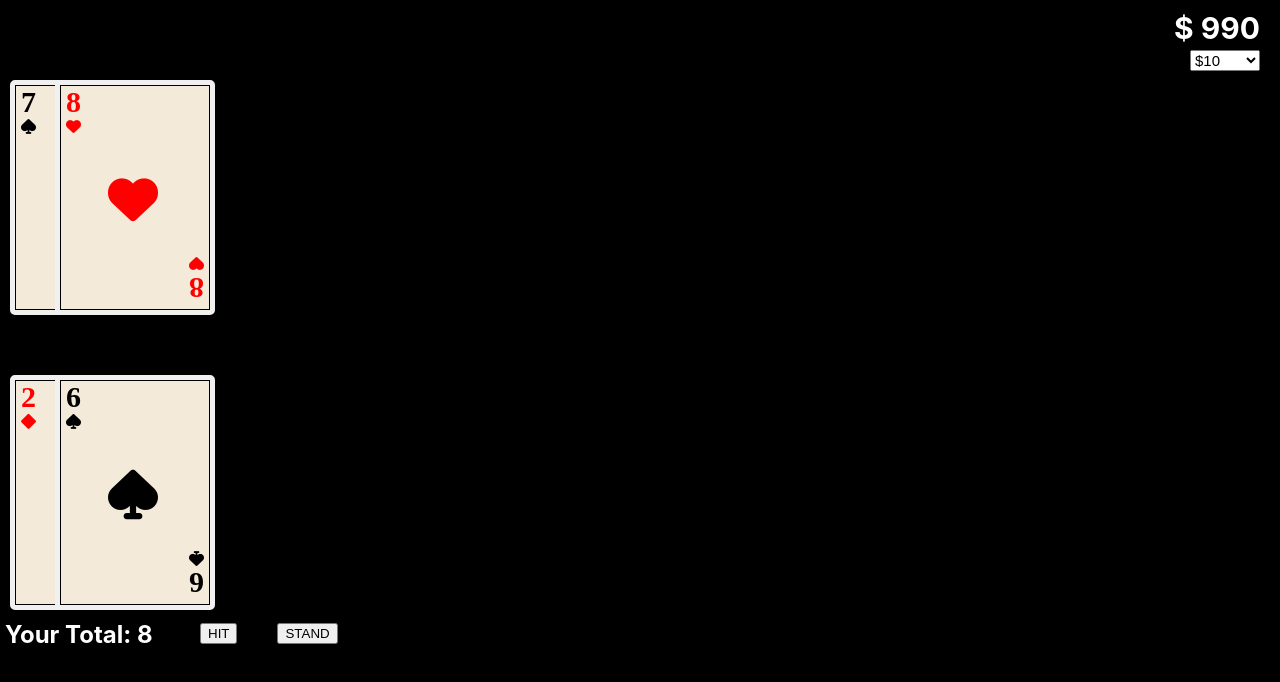
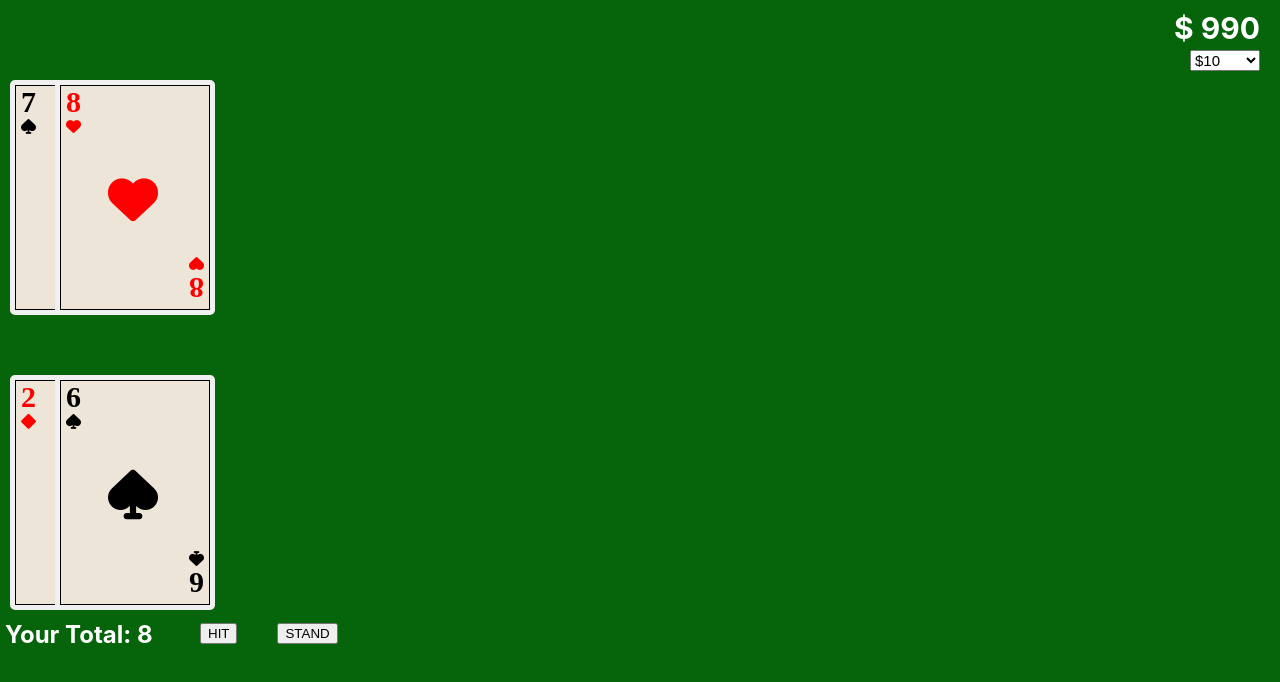
Before and after one commit to timrusin/reactblackjack, a React (Create React App) app: page /game in a window 1280 px wide. Both pictures are taken after a click on the button "PLACE BET". Shown: the top 682 px of the page. Built offline with nearby package versions, Linux system fonts and the light colour scheme; a web font is replaced by a local one.

Commit message:
changed bg color and card colors a bit

```diff
--- a/src/Game.css
+++ b/src/Game.css
@@ -2,6 +2,7 @@
     width: 100vw;
     height: 100vh;
     /* background-image: url('/public/images/tabletest.jpeg'); */
+    background-color: rgb(6, 100, 11);
     background-size: cover;
 }
 
--- a/src/components/Card.css
+++ b/src/components/Card.css
@@ -2,7 +2,7 @@
     .cards{
       margin: 50px 5px 0 -120px;
       z-index: 90;
-      background: rgb(243, 234, 218);
+      background: rgb(237, 229, 216);
       width: 150px;
       height: 225px;
       border-radius: 5px;
```
